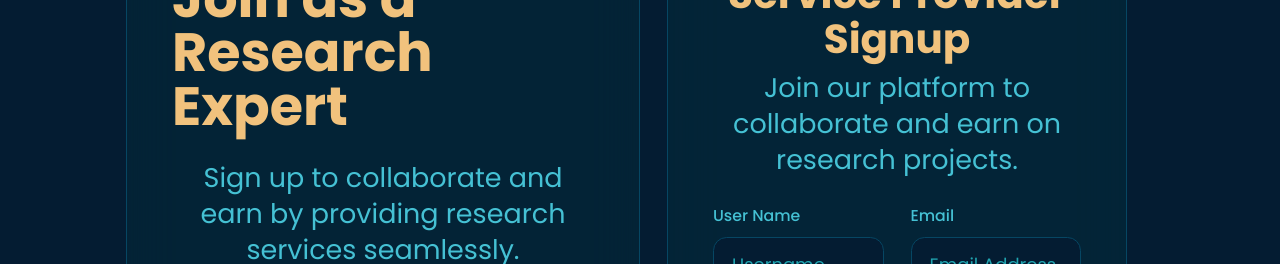
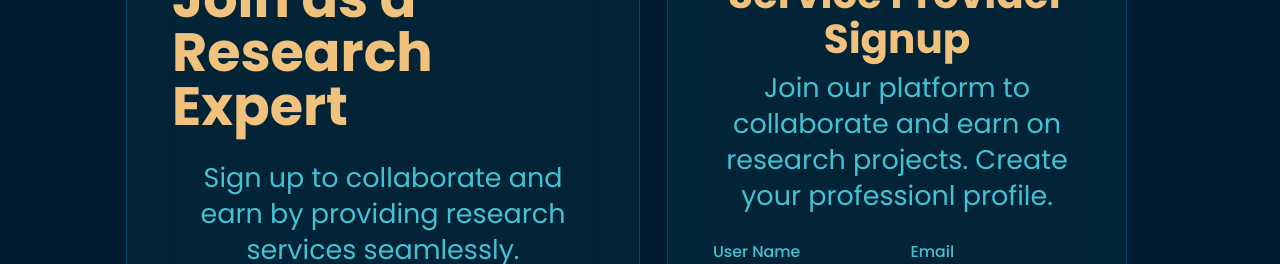
Before and after one commit to pinchez28/RetokResearch, a Vue app in the folder frontend/: page /signup/expert in a window 1280 px wide. Shown: the part 192-456 px from the top of the page. Built offline with nearby package versions, Linux system fonts and the light colour scheme; no server answers.

Commit message:
Implemented Forgot and Reset Password

```diff
--- a/frontend/src/modules/public/signup/ExpertSignup.vue
+++ b/frontend/src/modules/public/signup/ExpertSignup.vue
@@ -35,6 +35,7 @@
           </h1>
           <p class="text-primary-300 text-2xl">
             Join our platform to collaborate and earn on research projects.
+            Create your professionl profile.
           </p>
         </div>
 
```
